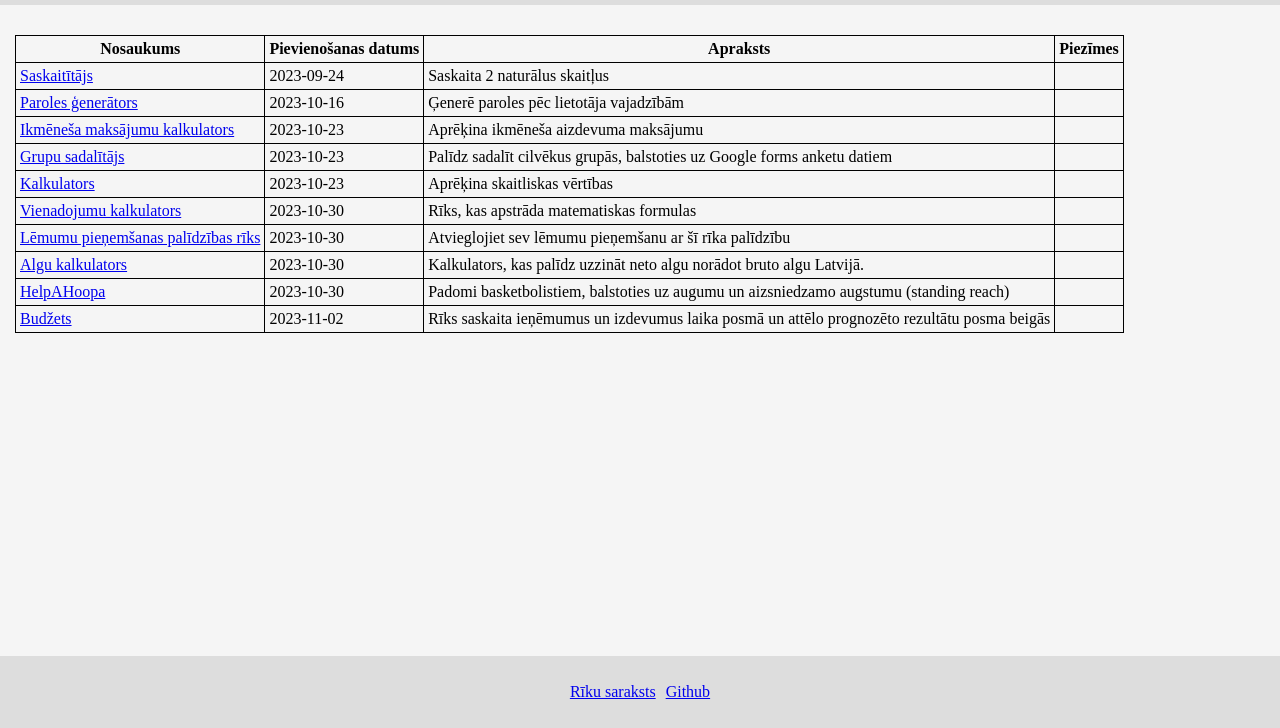
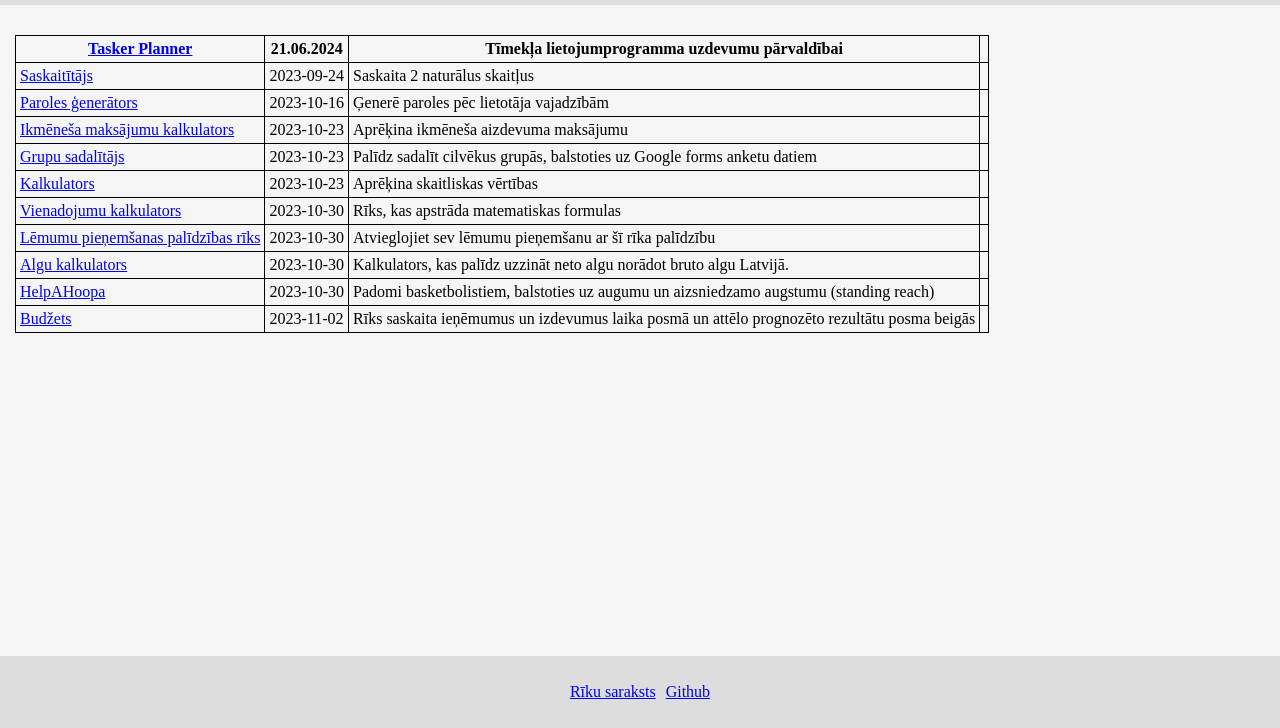
Before and after one commit to sean0v/riki, a plain HTML site: page riki/index.html in a window 1280 px wide. Shown: the part 72-800 px from the top of the page. Drawn offline with Linux system fonts and the light colour scheme.

Commit message:
Update index.html

```diff
--- a/riki/index.html
+++ b/riki/index.html
@@ -19,10 +19,10 @@
 			<!-- SVARĪGI: Pievienot savu rindu tabulā nevajag -->
 			<table>
 				<tr>
-					<th>Nosaukums</th>
-					<th>Pievienošanas datums</th>
-					<th>Apraksts</th>
-					<th>Piezīmes</th>
+					<th><a href="./Task_planner/index.html">Tasker Planner</a></th>
+					<th>21.06.2024</th>
+					<th>Tīmekļa lietojumprogramma uzdevumu pārvaldībai</th>
+					<th></th>
 				</tr>
 				<tr>
 					<td><a href="./saskaititajs/saskaititajs.html">Saskaitītājs</a></td>
```
